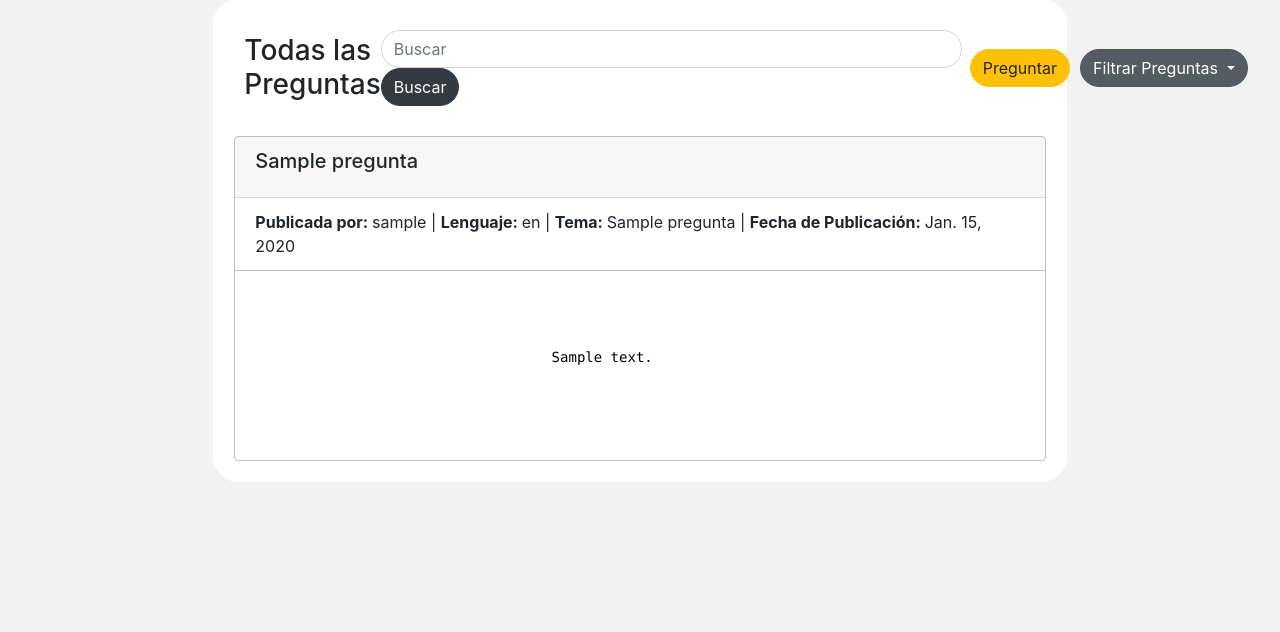
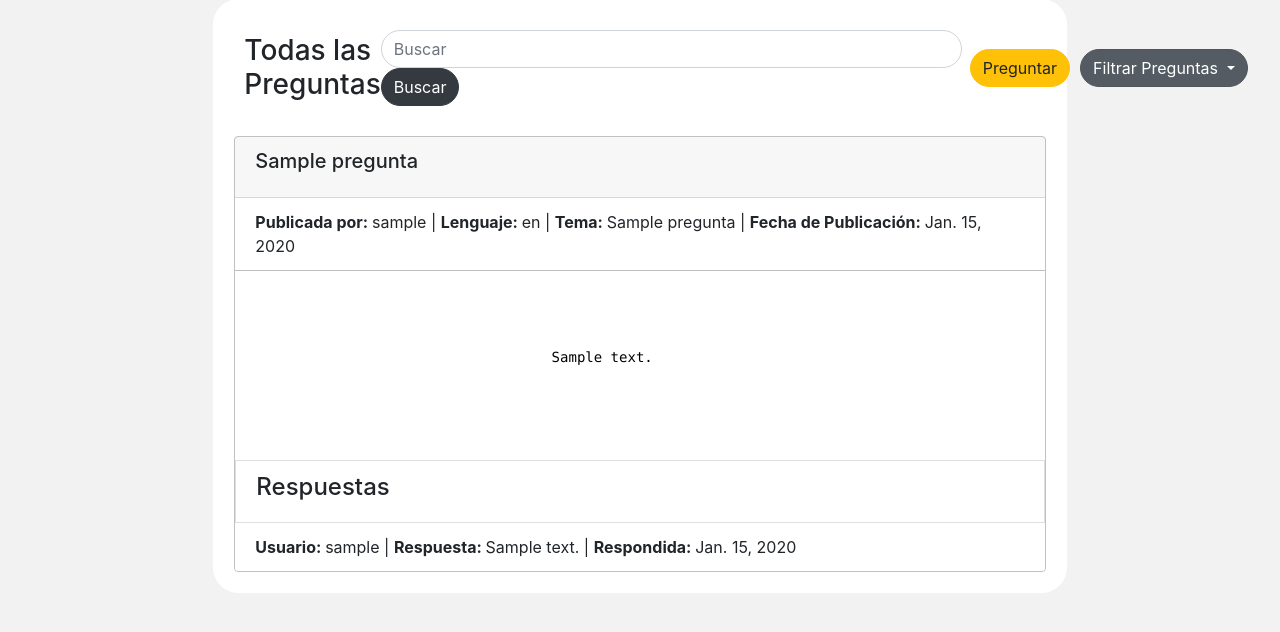
Before and after one commit to MateoVR13/DevConnect, a Django app: page / in a window 1280 px wide. Shown: the part 82-714 px from the top of the page. Run offline with Django 4.2, Linux system fonts and the light colour scheme; tables that the repository leaves empty hold one stand-in row (values such as "Sample post"); some libraries are stand-ins or nearby versions.

Commit message:
Respuestas implementadas, pre proyectos.

```diff
--- a/appdevconnect/templates/baseTemplate.html
+++ b/appdevconnect/templates/baseTemplate.html
@@ -48,7 +48,7 @@
                 <a><img src="/appdevconnect/static/img/favicon.png" alt="Logo de DevConnect" class="logo-img"
                         style="width: 45px;"></a>
 
-                <a class="navbar-brand" href="#">DevConnect</a>
+                <a class="navbar-brand" href="/">DevConnect</a>
 
                 <li class="nav-item" style="font-weight: bold;">
                     <a class="nav-link" href="/foro">
--- a/appdevconnect/templates/paginas/paginaForo.html
+++ b/appdevconnect/templates/paginas/paginaForo.html
@@ -54,6 +54,11 @@
 
             <div class="card-header" style="display: flex; justify-content: space-between; align-items: center;">
                 <h5 class="card-title">{{ pregunta.question_title }}</h5>
+                {% if user.is_authenticated and user != pregunta.user %}
+                <div>
+                    <a href="{% url 'responder_pregunta' pregunta.id %}" class="btn btn-success" style="border-radius: 25px;">Responder</a>
+                </div>
+                {% endif %}
                 {% if user.is_authenticated and user == pregunta.user %}
                 <div>
                     <a href="{% url 'editar_pregunta' pregunta.id %}" id="botonEditar"
@@ -78,6 +83,18 @@
                     </code></pre>
             </div>
 
+            <li class="list-group-item">
+            <h4>Respuestas</h4>
+            </li>
+
+            {% for respuesta in pregunta.respuesta_set.all %}
+            <ul class="list-group list-group-flush">
+                <li class="list-group-item">
+                    <strong>Usuario: </strong>{{ respuesta.user }} | <strong>Respuesta: </strong>{{ respuesta.answer_body }} | <strong>Respondida: </strong>{{ respuesta.answer_date }}
+                </li>
+            </ul>
+            {% endfor %}
+
         </div>
         {% endfor %}
 
--- a/appdevconnect/urls.py
+++ b/appdevconnect/urls.py
@@ -11,6 +11,7 @@ urlpatterns = [
      path('pregunta', views.crear_pregunta, name='Pregunta'),
       path('editar_pregunta/<int:pregunta_id>/', views.editar_pregunta, name='editar_pregunta'),
       path('borrar_pregunta/<int:pregunta_id>/', views.borrar_pregunta, name='borrar_pregunta'),
+      path('responder_pregunta/<int:pregunta_id>/', views.responder_pregunta, name='responder_pregunta'),
      path('foro', views.listar_preguntas, name='Foro'),
      path('proyectos', views.proyectos, name='Proyectos'),
 ]
--- a/appdevconnect/views.py
+++ b/appdevconnect/views.py
@@ -1,7 +1,7 @@
 from django.shortcuts import render, redirect
 from django.contrib.auth import login
-from .forms import PreguntaForm
-from .models import Pregunta
+from .forms import PreguntaForm, RespuestaForm
+from .models import Pregunta, Respuesta
 from django.contrib.auth.decorators import login_required
 from django.shortcuts import get_object_or_404
 
@@ -64,3 +64,19 @@ def borrar_pregunta(request, pregunta_id):
         pregunta.delete()
 
     return redirect('Foro')
+
+def responder_pregunta(request, pregunta_id):
+    pregunta = Pregunta.objects.get(id=pregunta_id)
+
+    if request.method == 'POST':
+        form = RespuestaForm(request.POST)
+        if form.is_valid():
+            respuesta = form.save(commit=False)
+            respuesta.question = pregunta
+            respuesta.user = request.user
+            respuesta.save()
+            return redirect('Foro')
+    else:
+        form = RespuestaForm()
+
+    return render(request, 'createAnswer.html', {'pregunta': pregunta, 'form': form})
```
Also changed, not shown: appdevconnect/forms.py (+7 -1 lines), appdevconnect/templates/createAnswer.html (added, +49 -0 lines).
